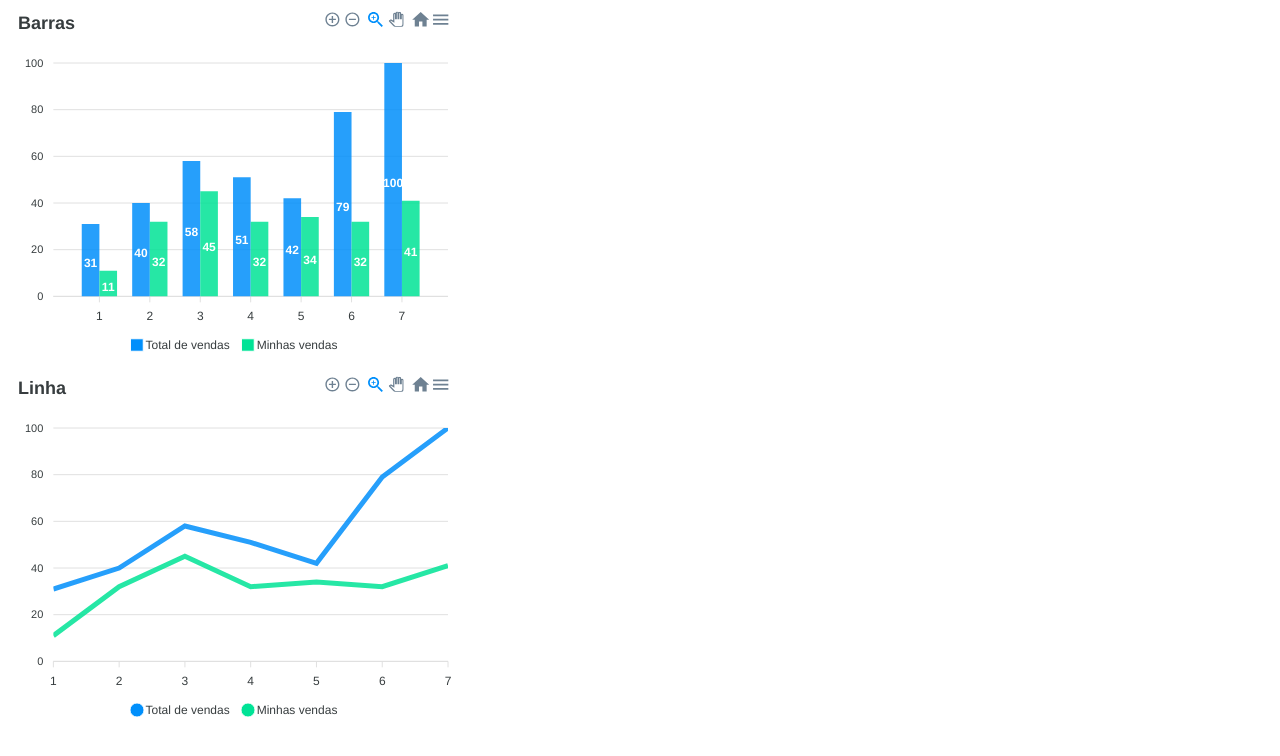
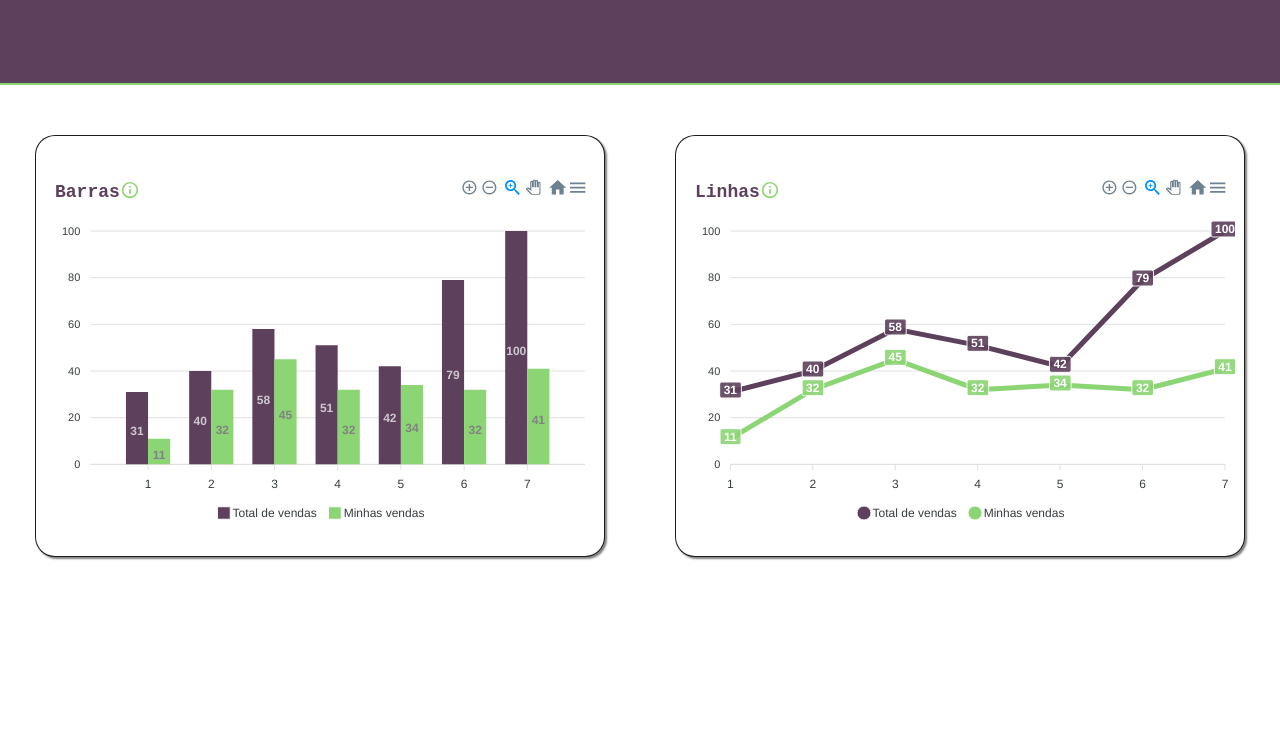
Before and after one commit to TicianneDias/projeto-dashboard-ts, a React (Vite) app: page / in a window 1280 px wide. Shown: the top 756 px of the page. Built offline with nearby package versions, Linux system fonts and the light colour scheme.

Commit message:
Feat: Ajustes nos dashboards e criação de Nav

```diff
--- a/package.json
+++ b/package.json
@@ -12,11 +12,14 @@
     "react": "^18.0.0",
     "react-apexcharts": "^1.4.0",
     "react-dom": "^18.0.0",
+    "react-icons": "^4.4.0",
     "styled-components": "^5.3.5"
   },
   "devDependencies": {
     "@types/react": "^18.0.0",
     "@types/react-dom": "^18.0.0",
+    "@types/react-icons": "^3.0.0",
+    "@types/styled-components": "^5.1.25",
     "@vitejs/plugin-react": "^1.3.0",
     "typescript": "^4.6.3",
     "vite": "^2.9.9"
--- a/src/App.tsx
+++ b/src/App.tsx
@@ -1,11 +1,18 @@
 import BarChart from './components/BarCharts';
-import PieChart from './components/PieCharts';
+import NavBar from './components/NavBar';
+import PieChart from './components/LineCharts';
+import Global from './style/Global';
+import { AppContainer } from './style/CommunsStyle';
 
 function App() {
   return (
     <>
+    <Global/>
+    <NavBar/>
+    <AppContainer>
       <BarChart />
       <PieChart />
+    </AppContainer>
     </>
   );
 }
--- a/src/components/BarCharts/index.tsx
+++ b/src/components/BarCharts/index.tsx
@@ -1,5 +1,7 @@
 import ReactApexChart, { Props } from "react-apexcharts";
 import React from "react";
+import { DashboardContainer, IconContainer } from "../../style/CommunsStyle";
+import { IoMdInformationCircleOutline } from "react-icons/io";
 
 
 const BarChart: React.FC<Props> = () => {
@@ -7,15 +9,23 @@ const BarChart: React.FC<Props> = () => {
         title: {
             text: 'Barras',
             style:{
-                fontSize: '18px'
+                fontSize: '18px',
+                fontFamily: "'Inconsolata', monospace",
+                color: 'var(--color-primary)'
             }
         },
+      colors: ['var(--color-primary)', 'var(--color-secundary)'],
       chart: {
-        height: 250,
         zoom: {
           enabled: true,
         }
-      }
+      },
+      dataLabels: {
+        enabled: true,
+        style: {
+          colors: ['var(--color-gray)', 'var(--color-gray-secundary)'],
+        },
+      },
     };
 
     const series = [
@@ -30,13 +40,20 @@ const BarChart: React.FC<Props> = () => {
     ];
 
     return (
+      <DashboardContainer>
+      <IconContainer>
+      <IoMdInformationCircleOutline id="icon"/>
+
+      </IconContainer>
         <ReactApexChart
           type="bar"
           options={options}
           series={series}
           height={350}
-          width={450}
+          width={550}
         />
+
+      </DashboardContainer>
     );
   };
 
--- /dev/null
+++ b/src/components/LineCharts/index.tsx
@@ -0,0 +1,61 @@
+import ReactApexChart, { Props } from "react-apexcharts";
+import React from "react";
+import { DashboardContainer, IconContainer } from "../../style/CommunsStyle";
+import { IoMdInformationCircleOutline } from 'react-icons/io'
+
+
+const LineChart: React.FC<Props> = () => {
+
+  const options = {
+    title: {
+        text: `Linhas`,
+        style:{
+            fontSize: '18px',
+            fontFamily: "'Inconsolata', monospace",
+            color: 'var(--color-primary)'
+        }
+    },
+  chart: {
+    height: 250,
+    zoom: {
+      enabled: true,
+    },
+  },
+  colors: ['var(--color-primary)', 'var(--color-secundary)'],
+  dataLabels: {
+    enabled: true,
+    style: {
+      // colors: ['var(--color-gray-secundary)', 'var(--color-secundary-light)'],
+    },
+  },
+};
+
+const series = [
+  {
+    name: "Total de vendas",
+    data: [31, 40, 58, 51, 42, 79, 100]
+  },
+  {
+    name: "Minhas vendas",
+    data: [11, 32, 45, 32, 34, 32, 41]
+  }
+];
+
+    return (
+      <DashboardContainer>
+        <IconContainer>
+        <IoMdInformationCircleOutline id="icon"/>
+
+        </IconContainer>
+        <ReactApexChart
+          type="line"
+          options={options}
+          series={series}
+          height={350}
+          width={550}
+        />
+      </DashboardContainer>
+    );
+  };
+
+  export default LineChart
--- /dev/null
+++ b/src/components/NavBar/index.tsx
@@ -0,0 +1,13 @@
+import React from 'react'
+import { NavContainer } from './style'
+
+const NavBar = () => {
+  return (
+    <NavContainer>
+
+
+    </NavContainer>
+  )
+}
+
+export default NavBar
--- /dev/null
+++ b/src/components/NavBar/style.ts
@@ -0,0 +1,7 @@
+import styled from 'styled-components';
+
+export const NavContainer = styled.nav`
+    height: 85px;
+    background-color: var(--color-primary);
+    border-bottom: 2px solid var(--color-secundary);
+`;
--- a/src/components/PieCharts/index.tsx
+++ /dev/null
@@ -1,43 +0,0 @@
-import ReactApexChart, { Props } from "react-apexcharts";
-import React from "react";
-
-
-const PieChart: React.FC<Props> = () => {
-  const options = {
-    title: {
-        text: 'Linha',
-        style:{
-            fontSize: '18px'
-        }
-    },
-  chart: {
-    height: 250,
-    zoom: {
-      enabled: true,
-    }
-  }
-};
-
-const series = [
-  {
-    name: "Total de vendas",
-    data: [31, 40, 58, 51, 42, 79, 100]
-  },
-  {
-    name: "Minhas vendas",
-    data: [11, 32, 45, 32, 34, 32, 41]
-  }
-];
-
-    return (
-        <ReactApexChart
-          type="line"
-          options={options}
-          series={series}
-          height={350}
-          width={450}
-        />
-    );
-  };
-
-  export default PieChart
--- /dev/null
+++ b/src/style/CommunsStyle.ts
@@ -0,0 +1,39 @@
+import styled from 'styled-components';
+
+export const DashboardContainer = styled.div`
+display: flex;
+flex-direction: column;
+justify-content: center;
+align-items: center;
+    width: 570px;
+    height: auto;
+    padding: 15px;
+    background-color: var(--color-white);
+    box-shadow: 2px 2px 2px var(--color-gray-secundary);
+    border-radius: 20px;
+    border: 0.3px solid var(--color-dark);
+    /* position: absolute; */
+`;
+
+export const IconContainer = styled.div`
+    position: relative;
+    top: 29px;
+    right: 190px;
+
+    #icon {
+        color: var(--color-secundary);
+        font-size: 20px;
+
+        &:hover {
+            color: var(--color-dark);
+        }
+    }
+`;
+
+export const AppContainer = styled.div`
+    margin-top: 50px;
+    display: flex;
+    flex-direction: row;
+    align-items: center;
+    justify-content: space-around;
+`;
--- /dev/null
+++ b/src/style/Global.ts
@@ -0,0 +1,32 @@
+import { createGlobalStyle } from "styled-components";
+
+export default createGlobalStyle`
+@import url('https://fonts.googleapis.com/css2?family=Inconsolata:wght@200;300;400;500;600;700;800&display=swap');
+
+:root {
+    --color-white: #fff;
+    --color-dark: #101010f2;
+    --color-dark-secundary: #071b1d,
+    --color-bg: #F6F6F6;
+    --color-gray: #CEC6CE;
+    --color-gray-secundary: #828282;
+    --color-primary: #5D405C;
+    --color-secundary: #8CD574;
+    --color-secundary-light: #a9f391;
+    --color-blue: #26A0FC;
+    --color-green: #26E7A6;
+    --color-yellow: #FEBC3B;
+}
+
+* {
+        margin: 0;
+        padding: 0;
+        box-sizing: border-box;
+        font-family: 'Inconsolata', monospace;
+    }
+
+    body {
+    background-color: var(--color-bg);
+
+}
+`;
```
Also changed, not shown: 1 other file (tests, documents, lock files or other folders).
